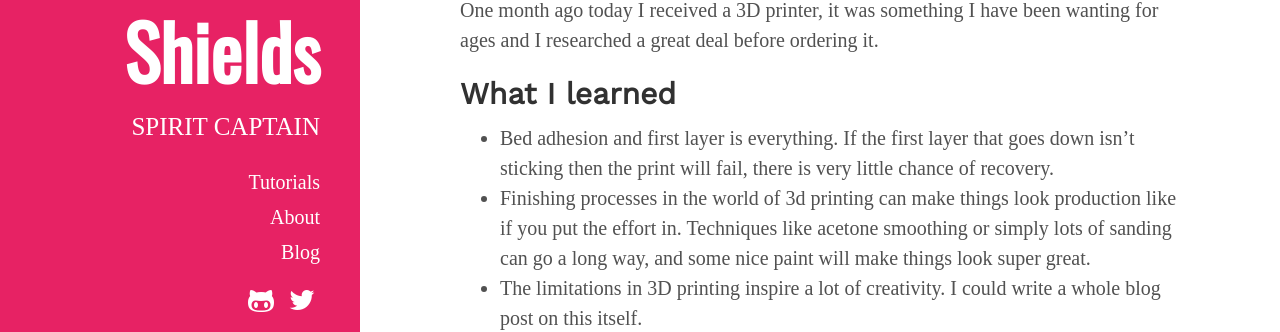
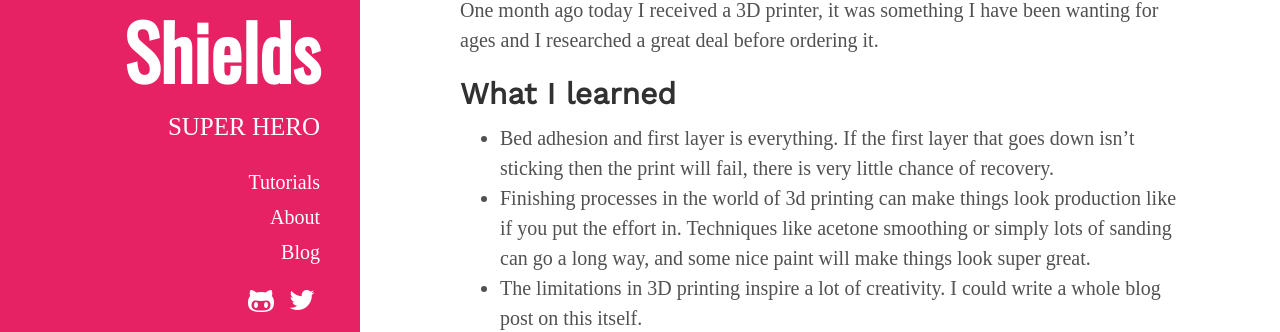
Before and after one commit to foopod/blog-2.0, a Jekyll site: the page built from index.html, in a window 1280 px wide. Shown: the part 226-558 px from the top of the page. Built offline with Jekyll 4.4.1, drawn with Linux system fonts in a browser that asks for light colours; nearby versions of some CDN libraries; some web fonts are replaced; the list of posts is cut into pages by our own code; comment, search, counter and statistics services are not loaded.

Commit message:
Update _config.yml

```diff
--- a/_config.yml
+++ b/_config.yml
@@ -7,7 +7,7 @@ permalink:        pretty
 
 # Setup
 title:            Jono
-tagline:          'SPIRIT CAPTAIN'
+tagline:          'SUPER HERO'
 description:      'Jono Shields is a web developer, game programmer, coffee addict...'
 url:              https://jonoshields.com
 baseurl:          ''
```
